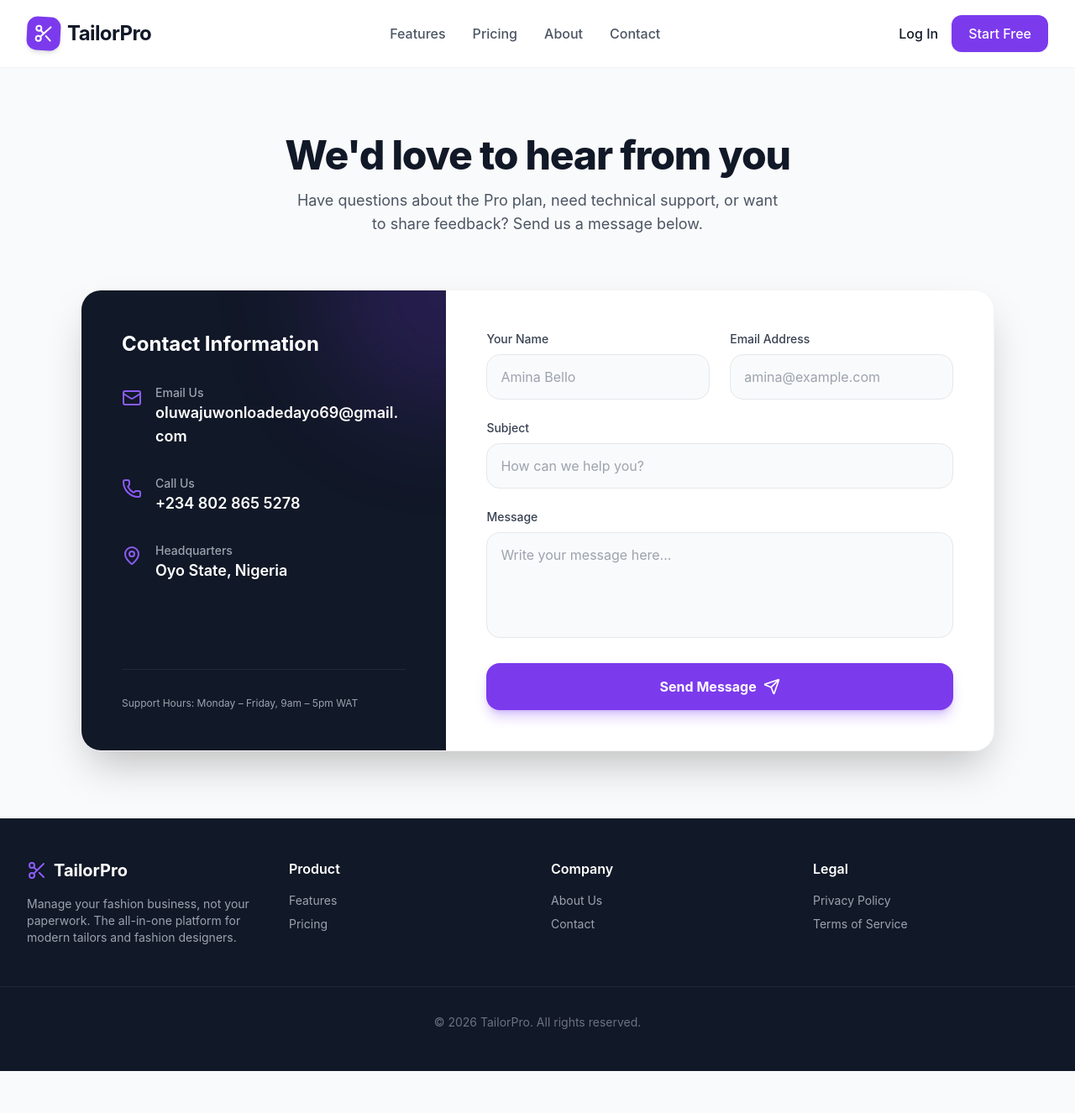
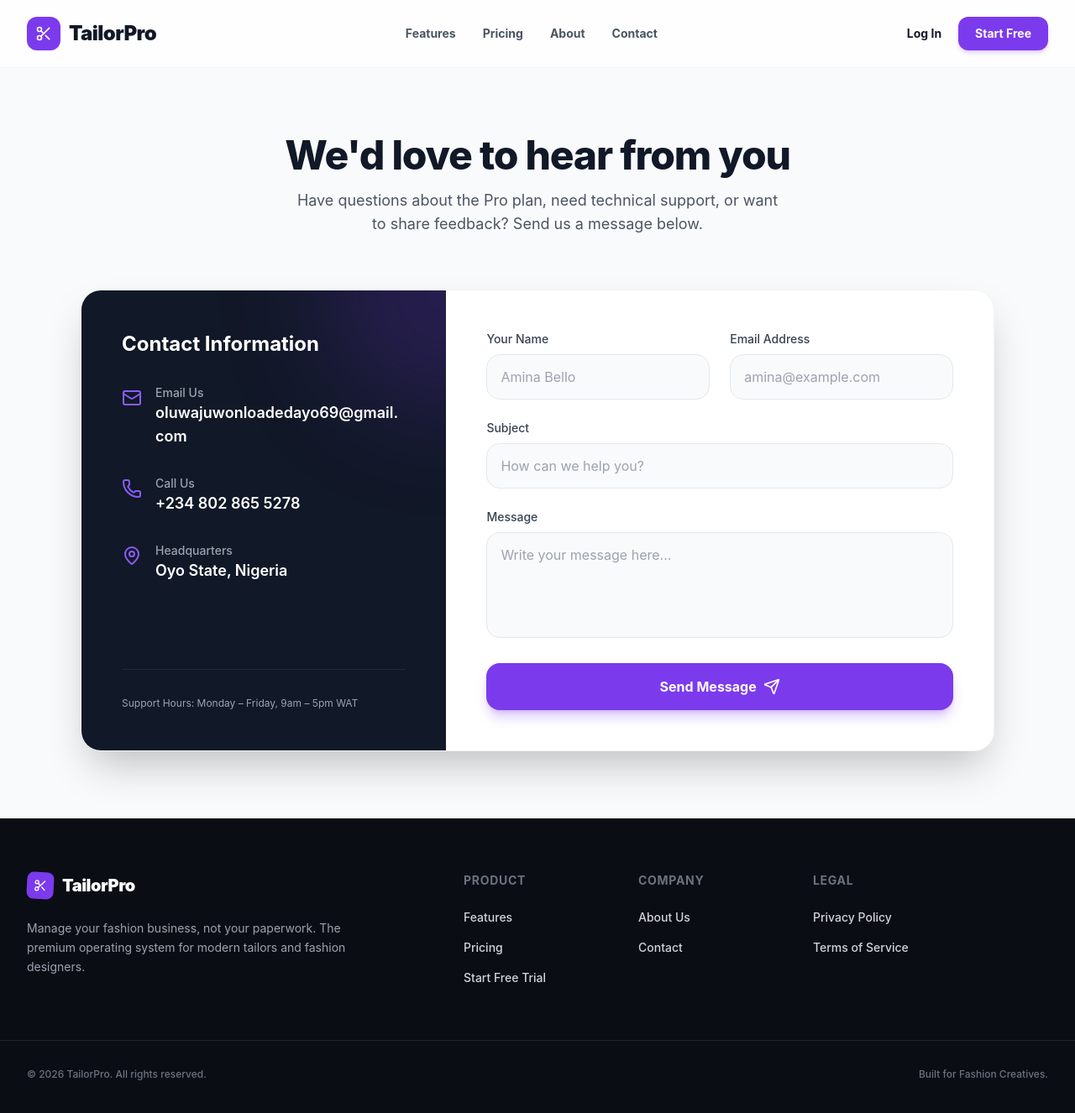
Before and after one commit to oluwajuwonlo342/TailorPro, a React (Vite) app: page /contact in a window 1280 px wide. Shown: the top 1326 px of the page at 84% size. Before the commit the page ends 1276 px from the top, so only its background shows below. Built offline with nearby package versions, Linux system fonts and the light colour scheme; no server answers.

Commit message:
Update PublicLayout.jsx

```diff
--- a/src/layouts/PublicLayout.jsx
+++ b/src/layouts/PublicLayout.jsx
@@ -1,46 +1,52 @@
-import { useState } from 'react';
-import { Link } from 'react-router-dom';
+import { useState, useEffect } from 'react';
+import { Link, useLocation } from 'react-router-dom';
 import { Scissors, Menu, X } from 'lucide-react';
 
 export default function PublicLayout({ children }) {
   const [mobileMenuOpen, setMobileMenuOpen] = useState(false);
+  const location = useLocation();
+
+  // Close mobile menu when route changes
+  useEffect(() => {
+    setMobileMenuOpen(false);
+  }, [location]);
 
   return (
-    <div className="min-h-screen bg-brand-bg font-sans flex flex-col">
+    <div className="min-h-screen bg-brand-bg font-sans flex flex-col selection:bg-primary selection:text-white">
       {/* Navigation */}
-      <nav className="bg-white border-b border-gray-100 sticky top-0 z-50">
+      <nav className="bg-white/80 backdrop-blur-md border-b border-gray-100 sticky top-0 z-50 transition-all">
         <div className="max-w-7xl mx-auto px-4 sm:px-6 lg:px-8">
           <div className="flex justify-between h-20 items-center">
 
             {/* Logo */}
-            <Link to="/" className="flex items-center space-x-2">
-              <div className="w-10 h-10 bg-primary text-white rounded-xl flex items-center justify-center transform rotate-3 shadow-md">
-                <Scissors className="w-6 h-6" />
+            <Link to="/" className="flex items-center space-x-2.5 group">
+              <div className="w-10 h-10 bg-primary text-white rounded-xl flex items-center justify-center transform group-hover:rotate-6 transition-transform shadow-sm">
+                <Scissors className="w-5 h-5" />
               </div>
-              <span className="text-xl sm:text-2xl font-bold text-brand-dark tracking-tight">TailorPro</span>
+              <span className="text-xl sm:text-2xl font-black text-brand-dark tracking-tight">TailorPro</span>
             </Link>
 
             {/* Desktop Nav Links */}
             <div className="hidden md:flex items-center space-x-8">
-              <Link to="/#features" className="text-gray-600 hover:text-primary transition font-medium">Features</Link>
-              <Link to="/#pricing" className="text-gray-600 hover:text-primary transition font-medium">Pricing</Link>
-              <Link to="/about" className="text-gray-600 hover:text-primary transition font-medium">About</Link>
-              <Link to="/contact" className="text-gray-600 hover:text-primary transition font-medium">Contact</Link>
+              <Link to="/#features" className="text-sm text-gray-600 hover:text-primary transition-colors font-bold">Features</Link>
+              <Link to="/#pricing" className="text-sm text-gray-600 hover:text-primary transition-colors font-bold">Pricing</Link>
+              <Link to="/about" className="text-sm text-gray-600 hover:text-primary transition-colors font-bold">About</Link>
+              <Link to="/contact" className="text-sm text-gray-600 hover:text-primary transition-colors font-bold">Contact</Link>
             </div>
 
             {/* CTA Buttons & Mobile Hamburger Icon */}
-            <div className="flex items-center space-x-3 sm:space-x-4">
-              <Link to="/login" className="text-brand-dark font-medium hover:text-primary text-sm sm:text-base hidden sm:block">
+            <div className="flex items-center space-x-3 sm:space-x-5">
+              <Link to="/login" className="text-brand-dark font-bold hover:text-primary transition-colors text-sm hidden sm:block">
                 Log In
               </Link>
-              <Link to="/register" className="bg-primary text-white px-4 sm:px-5 py-2.5 rounded-xl font-medium text-sm sm:text-base hover:bg-primary-dark transition shadow-sm">
+              <Link to="/register" className="bg-primary text-white px-5 py-2.5 rounded-xl font-bold text-sm hover:bg-primary-dark transition-all shadow-md shadow-primary/20">
                 Start Free
               </Link>
 
               {/* Mobile Menu Button */}
               <button
                 onClick={() => setMobileMenuOpen(!mobileMenuOpen)}
-                className="md:hidden p-2 rounded-xl text-gray-600 hover:text-primary hover:bg-gray-50 focus:outline-none"
+                className="md:hidden p-2 -mr-2 rounded-xl text-brand-dark hover:bg-gray-50 transition-colors focus:outline-none"
                 aria-label="Toggle Menu"
               >
                 {mobileMenuOpen ? <X className="w-6 h-6" /> : <Menu className="w-6 h-6" />}
@@ -49,91 +55,83 @@ export default function PublicLayout({ children }) {
           </div>
         </div>
 
-        {/* Mobile Dropdown Menu */}
+        {/* Mobile Dropdown Menu Overlay */}
         {mobileMenuOpen && (
-          <div className="md:hidden bg-white border-b border-gray-100 px-4 pt-2 pb-6 space-y-3 animate-fade-in shadow-xl">
-            <Link
-              to="/#features"
-              onClick={() => setMobileMenuOpen(false)}
-              className="block px-3 py-2 rounded-xl text-base font-medium text-gray-700 hover:bg-primary/5 hover:text-primary"
-            >
+          <div className="md:hidden absolute top-20 left-0 w-full bg-white border-b border-gray-100 shadow-xl animate-in slide-in-from-top-2 duration-200 z-40">
+            <div className="px-4 pt-2 pb-6 space-y-2">
+              <Link to="/#features" className="block px-4 py-3 rounded-xl text-sm font-bold text-gray-700 hover:bg-primary/5 hover:text-primary transition-colors">
                 Features
               </Link>
-            <Link
-              to="/#pricing"
-              onClick={() => setMobileMenuOpen(false)}
-              className="block px-3 py-2 rounded-xl text-base font-medium text-gray-700 hover:bg-primary/5 hover:text-primary"
-            >
+              <Link to="/#pricing" className="block px-4 py-3 rounded-xl text-sm font-bold text-gray-700 hover:bg-primary/5 hover:text-primary transition-colors">
                 Pricing
               </Link>
-            <Link
-              to="/about"
-              onClick={() => setMobileMenuOpen(false)}
-              className="block px-3 py-2 rounded-xl text-base font-medium text-gray-700 hover:bg-primary/5 hover:text-primary"
-            >
+              <Link to="/about" className="block px-4 py-3 rounded-xl text-sm font-bold text-gray-700 hover:bg-primary/5 hover:text-primary transition-colors">
                 About
               </Link>
-            <Link
-              to="/contact"
-              onClick={() => setMobileMenuOpen(false)}
-              className="block px-3 py-2 rounded-xl text-base font-medium text-gray-700 hover:bg-primary/5 hover:text-primary"
-            >
+              <Link to="/contact" className="block px-4 py-3 rounded-xl text-sm font-bold text-gray-700 hover:bg-primary/5 hover:text-primary transition-colors">
                 Contact
               </Link>
-            <div className="pt-2 border-t border-gray-100">
-              <Link
-                to="/login"
-                onClick={() => setMobileMenuOpen(false)}
-                className="block text-center w-full py-3 mt-2 bg-gray-50 text-brand-dark font-bold rounded-xl hover:bg-gray-100"
-              >
-                Log In
+              <div className="pt-4 mt-2 border-t border-gray-100">
+                <Link to="/login" className="block text-center w-full py-3.5 bg-gray-50 text-brand-dark font-bold rounded-xl hover:bg-gray-100 transition-colors text-sm">
+                  Log In to Dashboard
                 </Link>
+              </div>
             </div>
           </div>
         )}
       </nav>
 
       {/* Main Content */}
-      <main className="flex-grow">
+      <main className="flex-grow flex flex-col relative z-10">
         {children}
       </main>
 
       {/* Footer */}
-      <footer className="bg-brand-dark text-white py-12">
-        <div className="max-w-7xl mx-auto px-4 sm:px-6 lg:px-8 grid grid-cols-1 md:grid-cols-4 gap-8">
-          <div>
-            <div className="flex items-center space-x-2 mb-4">
-              <Scissors className="w-6 h-6 text-primary-light" />
-              <span className="text-xl font-bold">TailorPro</span>
+      <footer className="bg-[#0A0D14] text-white py-16">
+        <div className="max-w-7xl mx-auto px-4 sm:px-6 lg:px-8 grid grid-cols-1 md:grid-cols-12 gap-12 md:gap-8">
+
+          <div className="md:col-span-5">
+            <div className="flex items-center space-x-2.5 mb-6">
+              <div className="w-8 h-8 bg-primary rounded-lg flex items-center justify-center text-white transform rotate-3">
+                 <Scissors className="w-4 h-4" />
               </div>
-            <p className="text-gray-400 text-sm">
-              Manage your fashion business, not your paperwork. The all-in-one platform for modern tailors and fashion designers.
+              <span className="text-xl font-black tracking-tight">TailorPro</span>
+            </div>
+            <p className="text-gray-400 text-sm leading-relaxed max-w-sm">
+              Manage your fashion business, not your paperwork. The premium operating system for modern tailors and fashion designers.
             </p>
           </div>
-          <div>
-            <h4 className="font-semibold mb-4">Product</h4>
-            <ul className="space-y-2 text-sm text-gray-400">
-              <li><Link to="/#features" className="hover:text-white">Features</Link></li>
-              <li><Link to="/#pricing" className="hover:text-white">Pricing</Link></li>
+
+          <div className="md:col-span-2">
+            <h4 className="font-bold mb-6 text-sm uppercase tracking-wider text-gray-500">Product</h4>
+            <ul className="space-y-4 text-sm font-medium text-gray-300">
+              <li><Link to="/#features" className="hover:text-primary transition-colors">Features</Link></li>
+              <li><Link to="/#pricing" className="hover:text-primary transition-colors">Pricing</Link></li>
+              <li><Link to="/register" className="hover:text-primary transition-colors">Start Free Trial</Link></li>
             </ul>
           </div>
-          <div>
-            <h4 className="font-semibold mb-4">Company</h4>
-            <ul className="space-y-2 text-sm text-gray-400">
-              <li><Link to="/about" className="hover:text-white">About Us</Link></li>
-              <li><Link to="/contact" className="hover:text-white">Contact</Link></li>
+
+          <div className="md:col-span-2">
+            <h4 className="font-bold mb-6 text-sm uppercase tracking-wider text-gray-500">Company</h4>
+            <ul className="space-y-4 text-sm font-medium text-gray-300">
+              <li><Link to="/about" className="hover:text-primary transition-colors">About Us</Link></li>
+              <li><Link to="/contact" className="hover:text-primary transition-colors">Contact</Link></li>
             </ul>
           </div>
-          <div>
-            <h4 className="font-semibold mb-4">Legal</h4>
-            <ul className="space-y-2 text-sm text-gray-400">
-              <li><a href="#" className="hover:text-white">Privacy Policy</a></li>
-              <li><a href="#" className="hover:text-white">Terms of Service</a></li>
+
+          <div className="md:col-span-3">
+            <h4 className="font-bold mb-6 text-sm uppercase tracking-wider text-gray-500">Legal</h4>
+            <ul className="space-y-4 text-sm font-medium text-gray-300">
+              <li><Link to="/privacy" className="hover:text-primary transition-colors">Privacy Policy</Link></li>
+              <li><Link to="/terms" className="hover:text-primary transition-colors">Terms of Service</Link></li>
             </ul>
           </div>
+
         </div>
-        <div className="max-w-7xl mx-auto px-4 sm:px-6 lg:px-8 mt-12 pt-8 border-t border-gray-800 text-center text-sm text-gray-500">
-          © {new Date().getFullYear()} TailorPro. All rights reserved.
+
+        <div className="max-w-7xl mx-auto px-4 sm:px-6 lg:px-8 mt-16 pt-8 border-t border-white/10 flex flex-col sm:flex-row justify-between items-center text-xs font-medium text-gray-500 gap-4">
+          <p>© {new Date().getFullYear()} TailorPro. All rights reserved.</p>
+          <p>Built for Fashion Creatives.</p>
         </div>
       </footer>
     </div>
```
Lines whose indentation alone changed are shown as unchanged.
